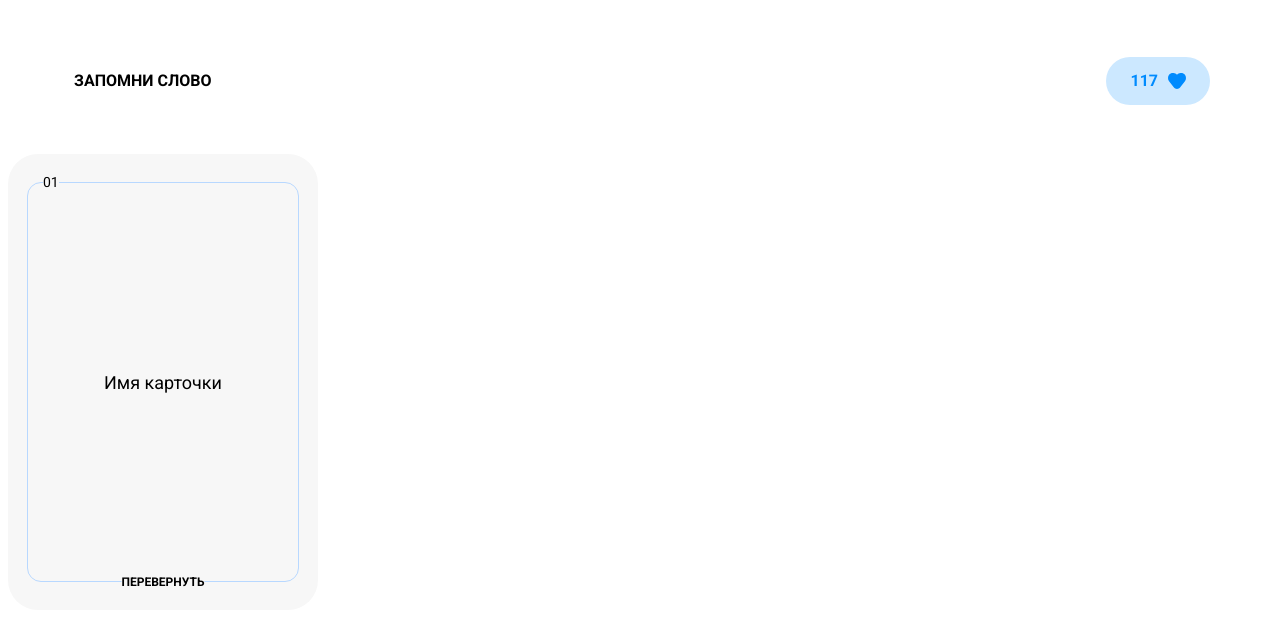
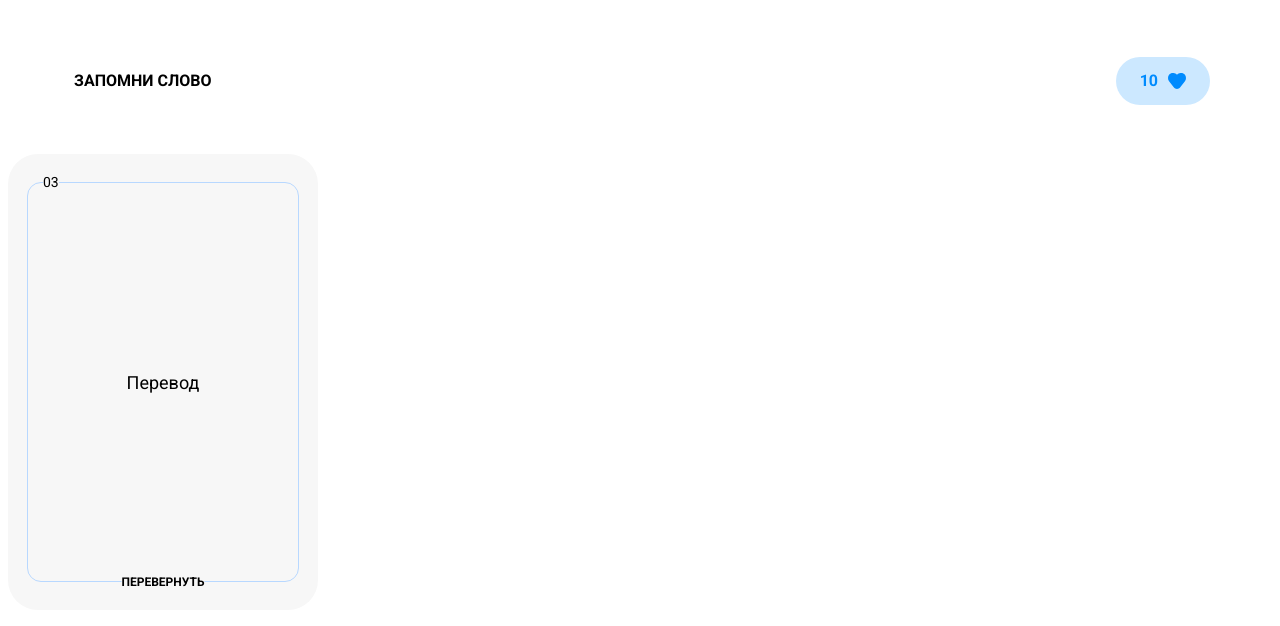
Before and after one commit to vabarskov/purple_homework, a Vue app: page / in a window 1280 px wide. Shown: the top 626 px of the page. Built offline with nearby package versions, Linux system fonts and the light colour scheme.

Commit message:
refs added

```diff
--- a/src/App.vue
+++ b/src/App.vue
@@ -5,7 +5,7 @@
     </div>
     <div class="inner-page" v-else>
         <div class="cards-wrapper">
-            <AppCard @rotated="console.log('rotated')" @completed="console.log('completed')" />
+            <AppCard @rotated="console.log('rotated')" @completed="console.log('completed')" v-bind="card" />
         </div>
     </div>
 </template>
@@ -14,9 +14,16 @@
     import AppButton from './components/Button.vue'
     import AppHeader from './components/Header.vue'
     import AppCard from './components/Card.vue'
-    import {ref} from "vue";
+    import { ref } from "vue";
 
     const showMain = ref(false);
+    const card = ref({
+        num: '03',
+        word: 'Перевод',
+        translation: 'Translation',
+        state: 'closed',
+        status: 'pending'
+    });
 </script>
 
 <style scoped>
--- a/src/components/Card.vue
+++ b/src/components/Card.vue
@@ -1,37 +1,37 @@
 <template>
     <div class="card">
-        <div class="card__num">{{ num }}</div>
+        <div class="card__num">{{ props.num }}</div>
         <div class="card__content">
-            {{ name }}
+            {{ props.word }}
         </div>
         <div class="card__bottom" @click="rotate" v-if="!rotated">
-            {{ rotateName }}
+            {{ props.rotateName }}
         </div>
         <div class="card__bottom" @click="complete" v-else>
-            {{ completeName }}
+            {{ props.completeName }}
         </div>
     </div>
 </template>
 
 <script setup>
-    import {ref} from "vue";
+    import { computed } from "vue";
 
-    const { num, name, rotateName, completeName } = defineProps({
+    const props = defineProps({
         num: {type: String, default: '01'},
-        name: {type: String, default: 'Имя карточки'},
+        word: {type: String, default: 'Имя карточки'},
+        translation: {type: String, default: 'Card name'},
         rotateName: {type: String, default: 'Перевернуть'},
         completeName: {type: String, default: 'Завершено'},
+        state: {type: String, default: 'closed'},
+        status: {type: String, default: 'pending'}
     });
-    const rotated = ref(false);
-    const completed = ref(false);
+    const rotated = computed(() => {
+        return props.state !== 'closed'
+    });
     function rotate() {
-        rotated.value = true;
-        completed.value = false;
         emit('rotated');
     }
     function complete() {
-        completed.value = true;
-        rotated.value = false;
         emit('completed');
     }
     const emit = defineEmits({
--- a/src/components/Header.vue
+++ b/src/components/Header.vue
@@ -3,15 +3,17 @@
         <div class="title">
             {{ title }}
         </div>
-        <AppScore :score="117" />
+        <AppScore v-bind:score="score" />
     </div>
 </template>
 
 <script setup>
     import AppScore from './Score.vue';
+    import {ref} from "vue";
     const { title } = defineProps({
         title: {type: String, default: 'Запомни слово'},
     });
+    const score = ref(10);
 </script>
 
 <style scoped>
--- a/src/components/Score.vue
+++ b/src/components/Score.vue
@@ -10,7 +10,7 @@
 <script setup>
     import AppIconHeart from "./Icons/Heart.vue";
 
-    const { title, score } = defineProps({
+    const { score } = defineProps({
         score: {type: Number, default: 0},
     });
 </script>
```
